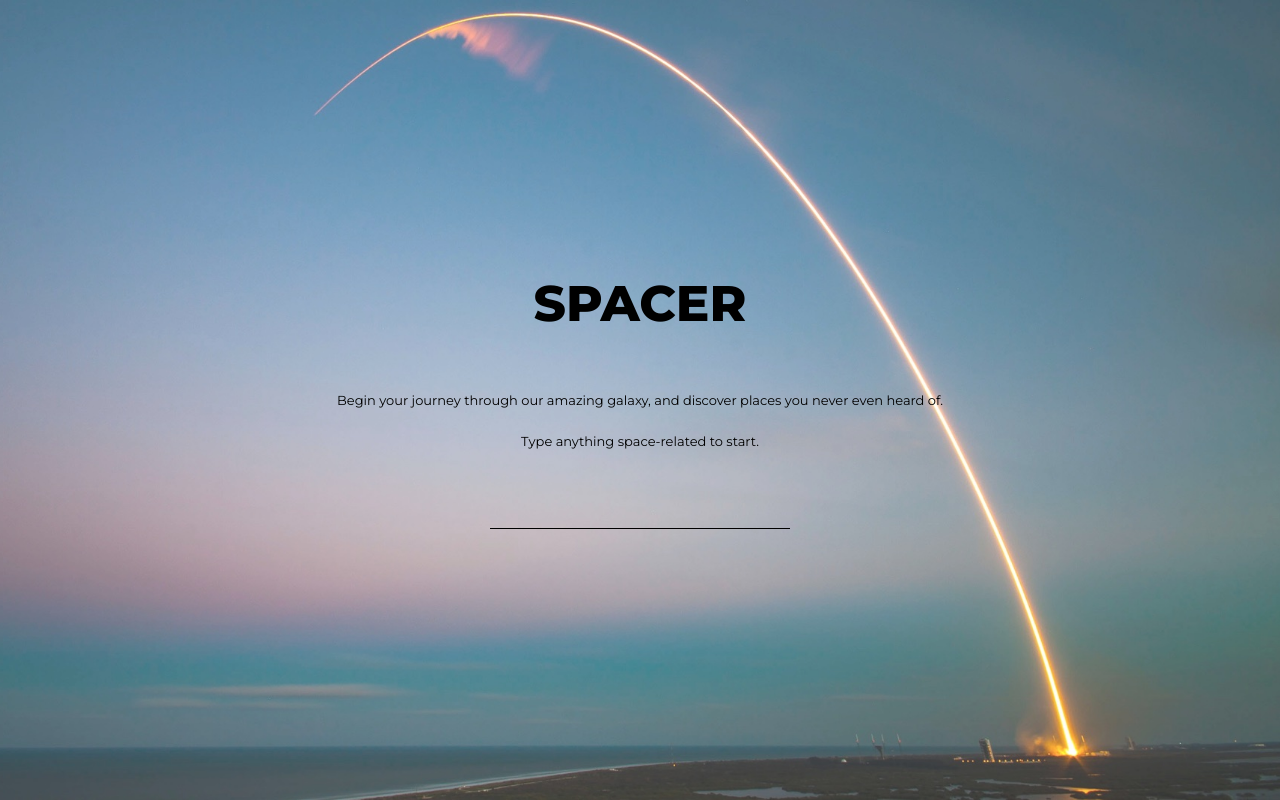
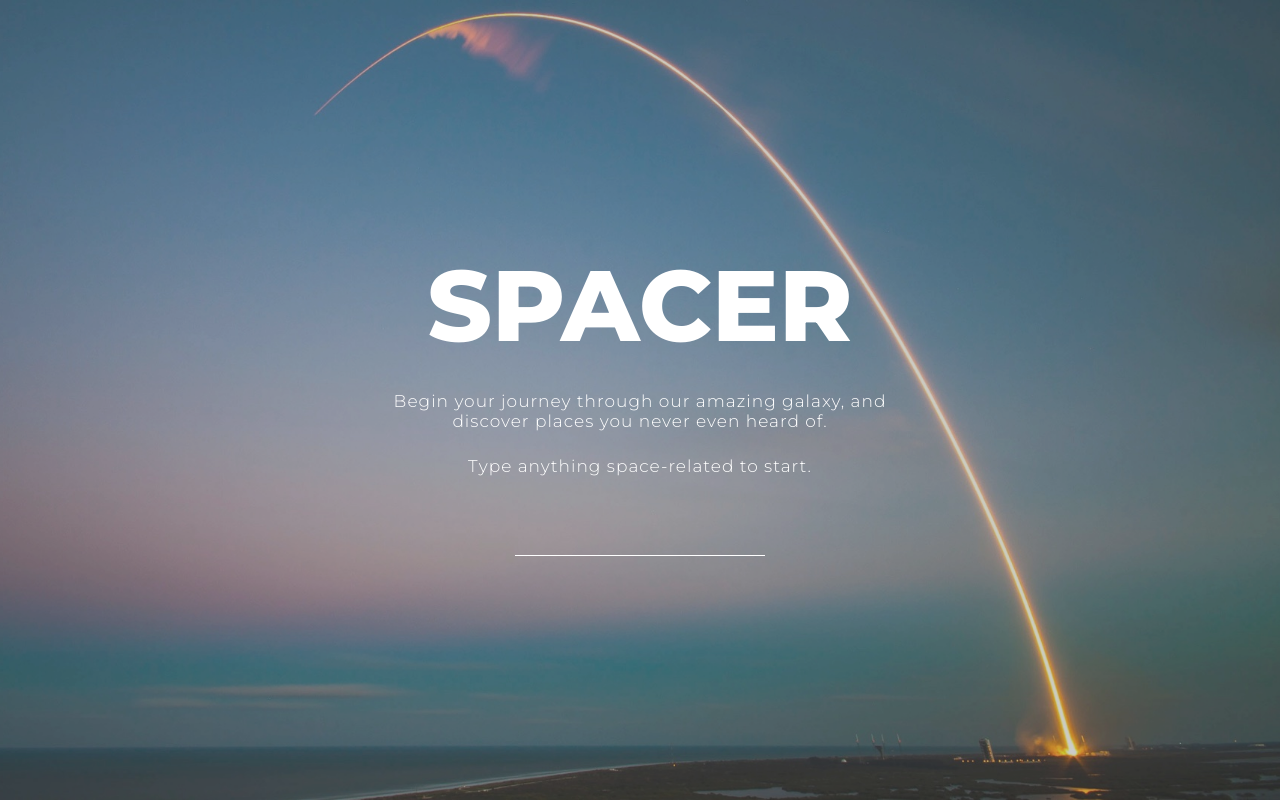
Before and after one commit to Tryfciu/spacer-app, a Vue app: page / in a window 1280 px wide. Built offline with nearby package versions, Linux system fonts and the light colour scheme.

Commit message:
Add hero image vue component.

```diff
--- a/src/App.vue
+++ b/src/App.vue
@@ -1,14 +1,59 @@
 <template>
   <div class="app">
-    <router-view />
+    <div class="wrapper">
+      <hero-image />
+      <Claim />
+      <search-input
+        v-model="searchValue"
+        @input="handleInput"
+      />
+</div>
   </div>
 </template>
+
+<script>
+import axios from 'axios';
+import debounce from 'lodash.debounce';
+import Claim from '@/components/Claim.vue';
+import SearchInput from '@/components/SearchInput.vue';
+import HeroImage from '@/components/HeroImage.vue';
+
+const API = 'https://images-api.nasa.gov/search';
+
+export default {
+  name: 'App',
+  components: {
+    Claim,
+    SearchInput,
+    HeroImage,
+  },
+  data() {
+    return {
+      searchValue: '',
+      results: [],
+    };
+  },
+  methods: {
+    handleInput: debounce(function () {
+      axios.get(`${API}?q=${this.searchValue}&media_type=image`)
+        .then((response) => {
+          this.results = response.data.collection.items;
+        })
+        .catch((error) => {
+          console.log(error);
+        });
+    }, 500),
+  },
+};
+</script>
 
 <style lang="scss">
 @import url('https://fonts.googleapis.com/css?family=Montserrat:300,400,600,800');
 
 * {
   box-sizing: border-box;
+  -webkit-font-smoothing: antialiased;
+  -moz-osx-font-smoothing: grayscale;
 }
 
 body {
@@ -16,4 +61,16 @@
   margin: 0;
   padding: 0;
 }
+
+.wrapper {
+  margin: 0;
+  width: 100%;
+  height: 100vh;
+  min-height: 100vh;
+  padding: 30px;
+  display: flex;
+  flex-direction: column;
+  align-items: center;
+  justify-content: center;
+}
 </style>
--- a/src/components/Claim.vue
+++ b/src/components/Claim.vue
@@ -18,6 +18,7 @@
 
 <style lang="scss">
 .claimWrapper {
+    color: white;
     display: flex;
     text-align: center;
     flex-direction: column;
@@ -27,10 +28,27 @@
 
 .claim {
     font-size: 50px;
+    margin: 0;
+
+    @media (min-width: 768px) {
+        font-size: 80px;
+    }
+
+    @media (min-width: 1024px) {
+        font-size: 100px;
+    }
+
 }
 
 .subclaim {
     margin: 25px 0 0 0;
     font-size: 13px;
+    font-weight: 300;
+
+    @media (min-width: 768px) {
+        width: 500px;
+        font-size: 17px;
+        letter-spacing: 1px;
+    }
 }
 </style>
--- /dev/null
+++ b/src/components/HeroImage.vue
@@ -0,0 +1,34 @@
+<template>
+    <div class="heroImage" />
+</template>
+
+<script>
+export default {
+  name: 'HeroImage',
+};
+</script>
+
+<style lang="scss" scoped>
+.heroImage{
+    position: fixed;
+    top: 0;
+    z-index: -1;
+    width: 100%;
+    height: 100vh;
+    background-image: url('../assets/heroimage.jpg');
+    background-repeat: no-repeat;
+    background-size: cover;
+    background-position: 82% 0%;
+}
+
+.heroImage::after {
+    content: '';
+    background: rgba(0,0,0, .2);
+    position: absolute;
+    top: 0;
+    left: 0;
+    z-index: 1;
+    width: 100%;
+    height: 100vh;
+}
+</style>
--- a/src/components/SearchInput.vue
+++ b/src/components/SearchInput.vue
@@ -1,37 +1,48 @@
 <template>
-    <div class="searchWrapper">
   <input
   id="search"
   name="search"
-        v-model="searchValue"
-        @input="handleInput"
+  :value="value"
+  @input="handleChange"
   />
-      <ul>
-        <li v-for="result in results" :key="result.data[0].nasa_id">
-          <p>{{ result.data[0].description }}</p>
-        </li>
-      </ul>
-    </div>
 </template>
 
 <script>
 export default {
   name: 'SearchInput',
+  props: {
+    value: {type: String,  required: true},
+  },
+  methods: {
+    handleChange(e) {
+      this.$emit('input', e.target.value);
+    }
+  }
 };
 </script>
 
 <style lang="scss" scoped>
-.searchWrapper {
+input {
   margin-top: 50px;
   display: flex;
-  flex-direction: column;
-  width: 300px;
-
-  input {
+  width: 250px;
+  color: white;
+  text-align: center;
+  font-size: 18px;
+  font-weight: 300;
   height: 30px;
   border: 0;
   background: none;
-    border-bottom: 1px solid black;
+  border-bottom: 1px solid white;
+  transition: box-shadow .3s ease-out;
+
+  @media (min-width: 1024px) {
+    font-weight: 400;
   }
 }
+
+input:focus {
+  outline: none;
+  box-shadow: 0 10px 20px -8px rgba(255,255,255, .5);
+}
 </style>
--- a/src/main.js
+++ b/src/main.js
@@ -1,10 +1,8 @@
 import Vue from 'vue';
 import App from './App.vue';
-import router from './router';
 
 Vue.config.productionTip = false;
 
 new Vue({
-  router,
   render: h => h(App),
 }).$mount('#app');
--- a/src/router.js
+++ /dev/null
@@ -1,15 +0,0 @@
-import Vue from 'vue';
-import Router from 'vue-router';
-import Search from './views/Search.vue';
-
-Vue.use(Router);
-
-export default new Router({
-  routes: [
-    {
-      path: '/',
-      name: 'Search',
-      component: Search,
-    },
-  ],
-});
--- a/src/views/Search.vue
+++ /dev/null
@@ -1,58 +0,0 @@
-<template>
-<div class="wrapper">
-    <Claim />
-    <search-input />
-</div>
-</template>
-
-<script>
-import axios from 'axios';
-import debounce from 'lodash.debounce';
-import Claim from '@/components/Claim.vue';
-import SearchInput from '@/components/SearchInput.vue';
-
-const API = 'https://images-api.nasa.gov/search';
-
-export default {
-  name: 'Search',
-  components: {
-    Claim,
-    SearchInput,
-  },
-  data() {
-    return {
-      searchValue: '',
-      results: [],
-    };
-  },
-  methods: {
-    handleInput: debounce(function () {
-      axios.get(`${API}?q=${this.searchValue}&media_type=image`)
-        .then((response) => {
-          this.results = response.data.collection.items;
-        })
-        .catch((error) => {
-          console.log(error);
-        });
-    }, 500),
-  },
-};
-</script>
-
-<style lang="scss" scoped>
-.wrapper {
-  margin: 0;
-  width: 100%;
-  height: 100vh;
-  padding: 30px;
-  display: flex;
-  flex-direction: column;
-  align-items: center;
-  justify-content: center;
-  background-image: url('../assets/heroimage.jpg');
-  background-repeat: no-repeat;
-  background-size: cover;
-
-  background-position: 82% 0%;
-}
-</style>
```
Lines whose indentation alone changed are shown as unchanged.
